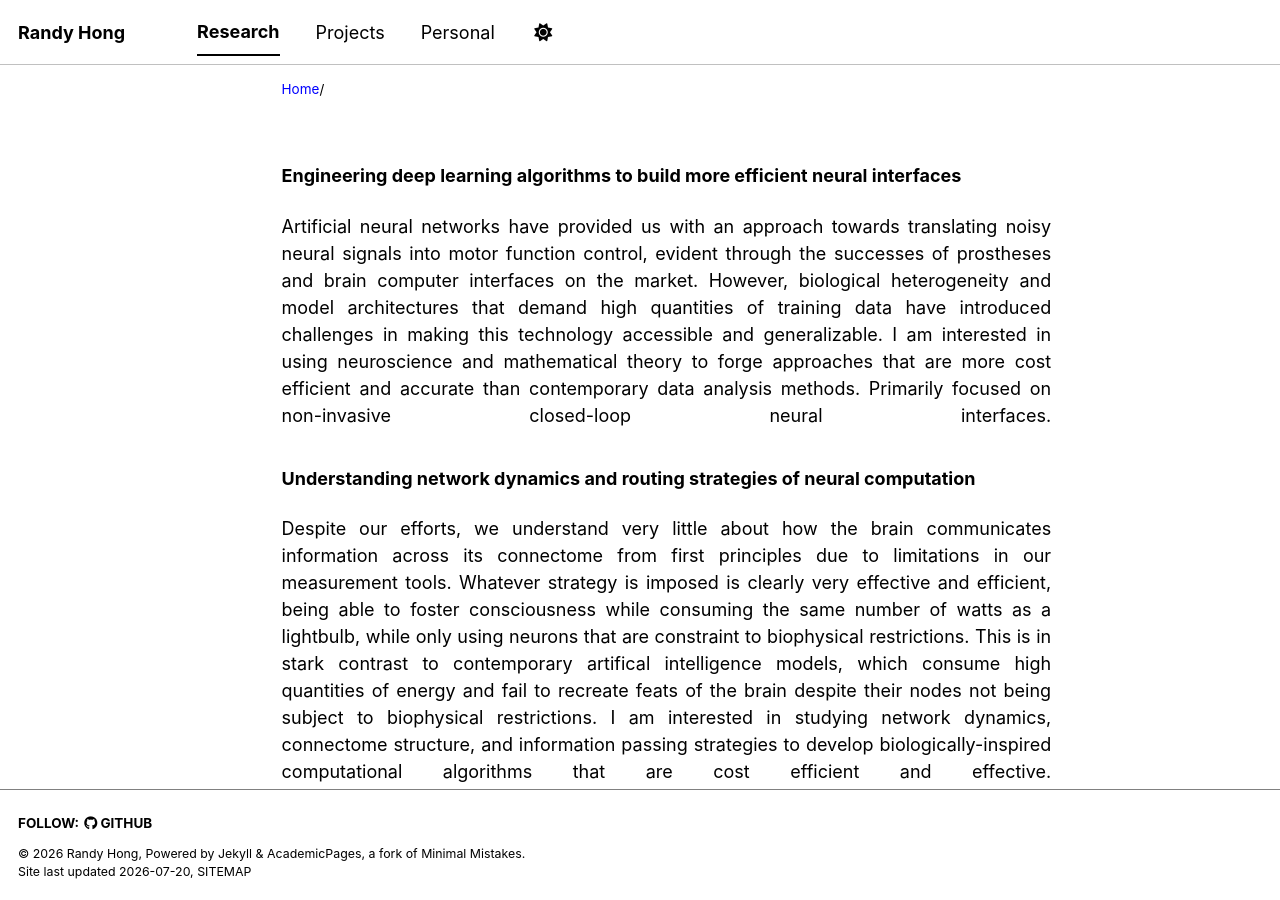
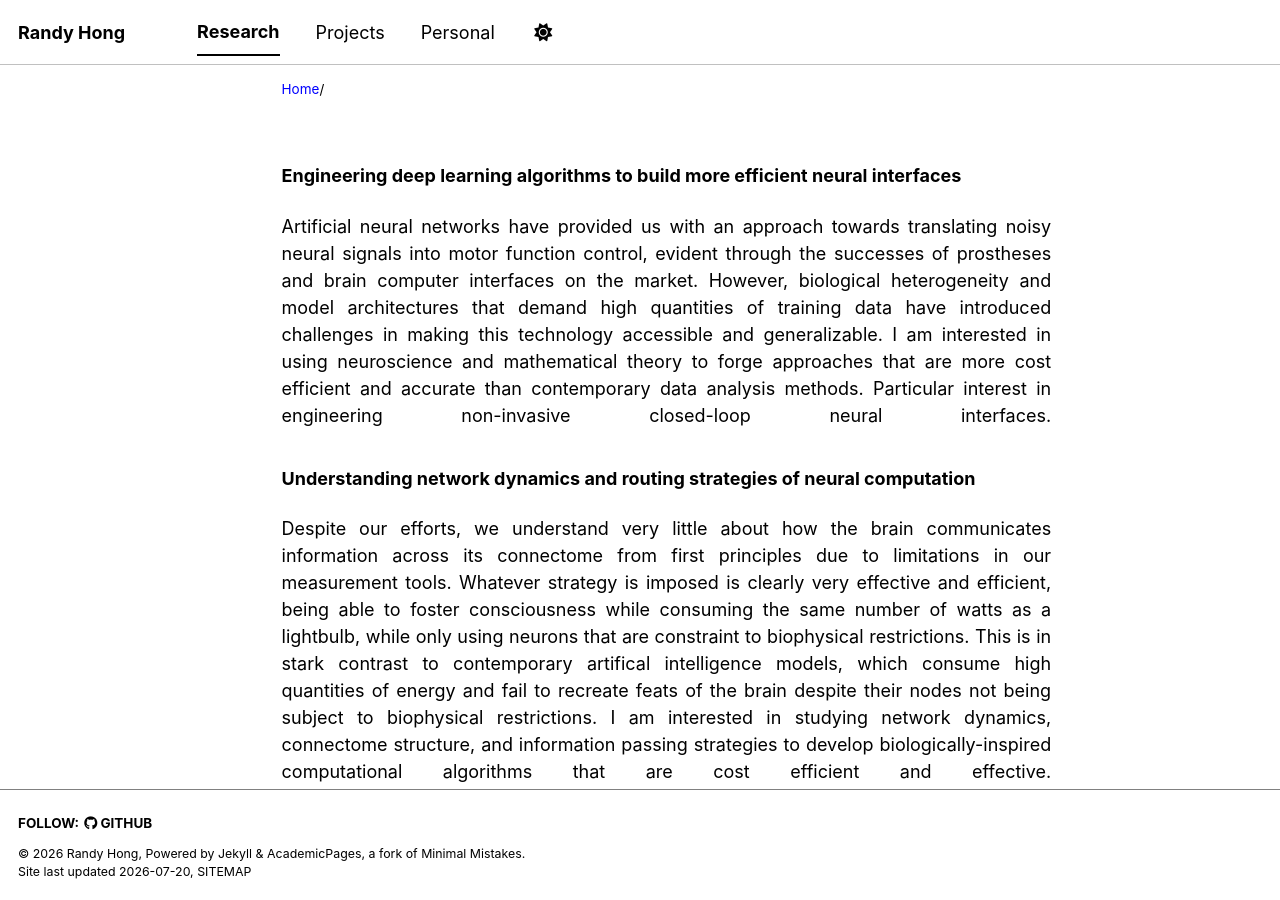
Before and after one commit to randyhongg/randyhongg.github.io, a Jekyll site: the page built from _pages/research.md, in a window 1280 px wide and 900 px high. Built offline with Jekyll 4.4.1, drawn with Linux system fonts in a browser that asks for light colours; a style sheet for code colours, icons or effects is not loaded.

Commit message:
Update research.md

```diff
--- a/_pages/research.md
+++ b/_pages/research.md
@@ -8,7 +8,7 @@ author_profile: false
 
 <div style="text-align: justify; text-align-last: justify; margin-bottom: 2rem;">
 
-Artificial neural networks have provided us with an approach towards translating noisy neural signals into motor function control, evident through the successes of prostheses and brain computer interfaces on the market. However, biological heterogeneity and model architectures that demand high quantities of training data have introduced challenges in making this technology accessible and generalizable. I am interested in using neuroscience and mathematical theory to forge approaches that are more cost efficient and accurate than contemporary data analysis methods. Primarily focused on non-invasive closed-loop neural interfaces.
+Artificial neural networks have provided us with an approach towards translating noisy neural signals into motor function control, evident through the successes of prostheses and brain computer interfaces on the market. However, biological heterogeneity and model architectures that demand high quantities of training data have introduced challenges in making this technology accessible and generalizable. I am interested in using neuroscience and mathematical theory to forge approaches that are more cost efficient and accurate than contemporary data analysis methods. Particular interest in engineering non-invasive closed-loop neural interfaces.
 
 </div>
 
```
